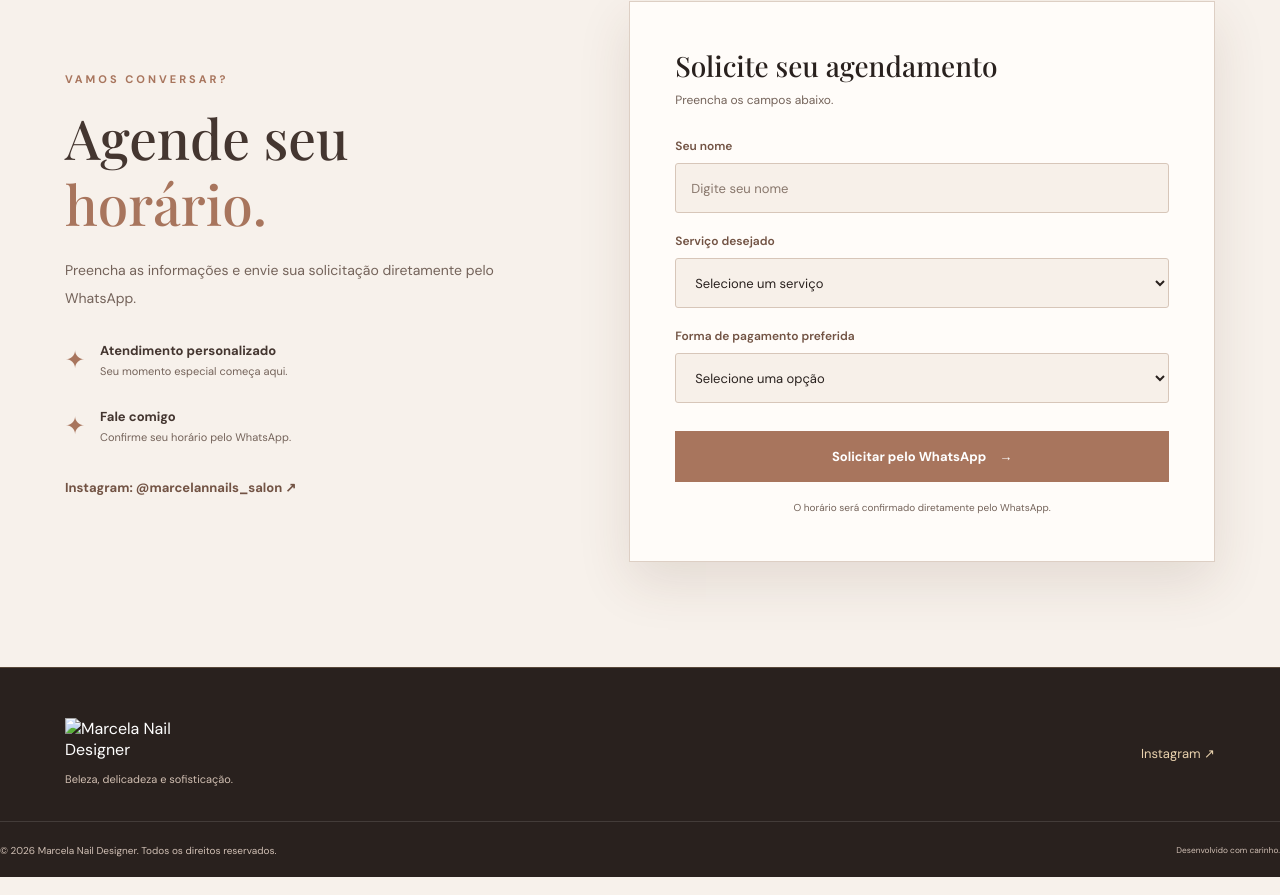
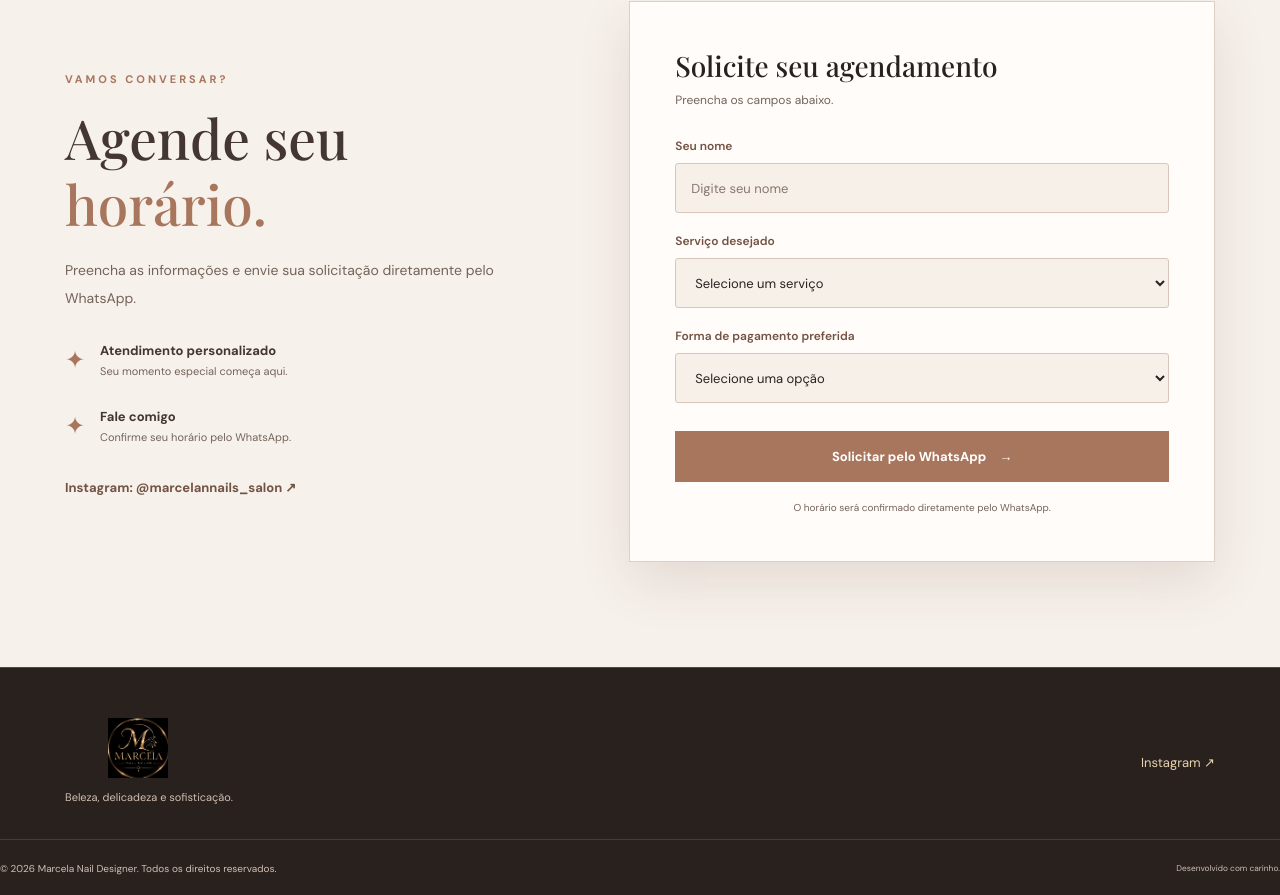
Before and after one commit to Lynsssk/Marcela-Nail-Designer, a plain HTML site: page index.html in a window 1280 px wide. Shown: the part 3669-4564 px from the top of the page. Drawn offline with nearby package versions, Linux system fonts and the light colour scheme.

Commit message:
Restore index.html to original state

```diff
--- a/index.html
+++ b/index.html
@@ -335,7 +335,7 @@
         <div class="container footer-content">
 
             <div class="footer-brand">
-                <img src="img/logo.png" alt="Marcela Nail Designer">
+                <img src="img/logo marcela nail.jpg" alt="Marcela Nail Designer">
                 <p>Beleza, delicadeza e sofisticação.</p>
             </div>
 
```
